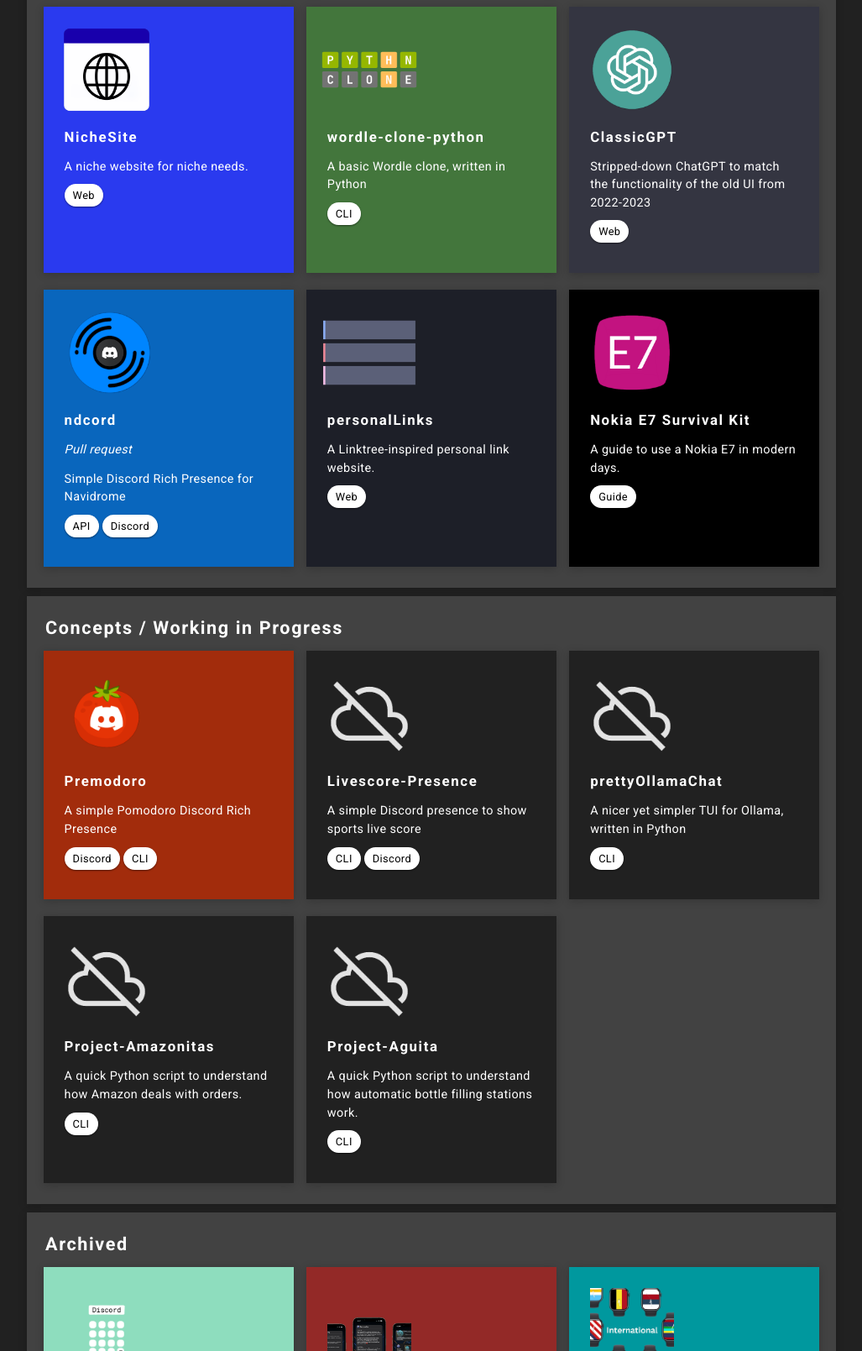
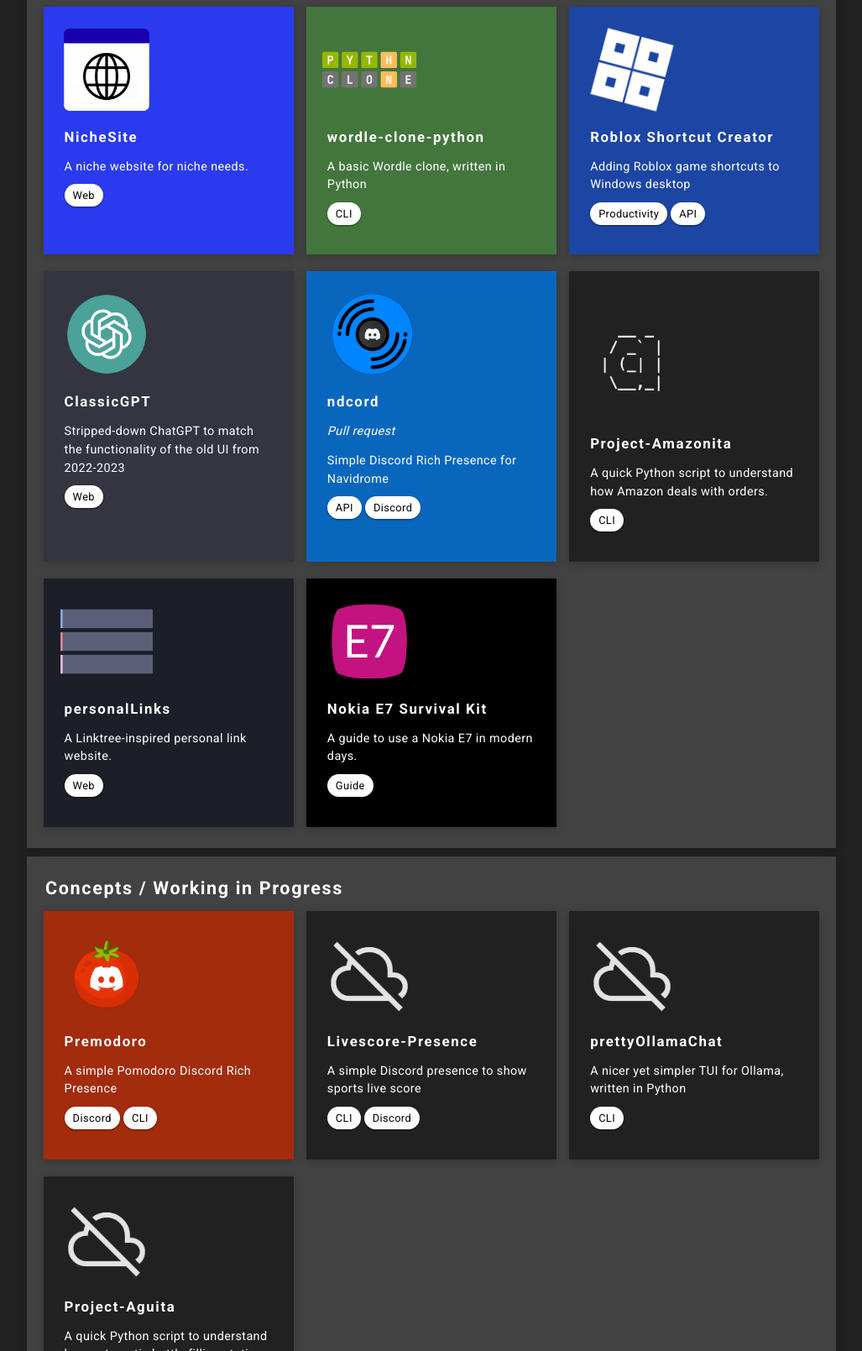
Before and after one commit to mbti0n/mbti0n.github.io, a plain HTML site: page projects.html in a window 1280 px wide. Shown: the part 389-1998 px from the top of the page at 84% size, without its empty margins (126-1153 px from the left). Drawn offline with Linux system fonts and the light colour scheme.

Commit message:
Add files via upload

```diff
--- a/projects.html
+++ b/projects.html
@@ -51,6 +51,14 @@
                         <p><span id="flair">CLI</span></p>
                     </div>
                 </section>
+                <section onclick="location.href='https://github.com/mbti0n/Roblox-Shortcut-Creator';" id="projectCard" style="background: #1c45a4">
+                    <img id="projectLogo" style="scale: 1.2" src="img/roblox-shortcut-creator.png" alt="Roblox Shortcut Creator logo">
+                    <div>
+                        <h3>Roblox Shortcut Creator</h3>
+                        <p>Adding Roblox game shortcuts to Windows desktop</p>
+                        <p><span id="flair">Productivity</span> <span id="flair">API</span></p>
+                    </div>
+                </section>
                 <section onclick="location.href='https://github.com/mbti0n/Custom-CSS-Collection/#ChatGPT/';" id="projectCard" style="background: #343541">
                     <img id="projectLogo" style="scale: 1.6" src="img/classicgpt.png" alt="ClassicGPT logo">
                     <div>
@@ -66,6 +74,14 @@
                         <p><em>Pull request</em><p>
                         <p>Simple Discord Rich Presence for Navidrome</p>
                         <p><span id="flair">API</span> <span id="flair">Discord</span></p>
+                    </div>
+                </section>
+                <section onclick="location.href='https://github.com/mbti0n/Project-Amazonita';" id="projectCard">
+                    <img id="projectLogo" src="img/amazonita.png" alt="In progress">
+                    <div>
+                        <h3>Project-Amazonita</h3>
+                        <p>A quick Python script to understand how Amazon deals with orders.</p>
+                        <p><span id="flair">CLI</span></p>
                     </div>
                 </section>
                 <section onclick="location.href='https://mbti0n.netlify.app';" id="projectCard" style="background: #1D1F28">
@@ -110,14 +126,6 @@
                     <div>
                         <h3>prettyOllamaChat</h3>
                         <p>A nicer yet simpler TUI for Ollama, written in Python</p>
-                        <p><span id="flair">CLI</span></p>
-                    </div>
-                </section>
-                <section onclick="location.href='#';" id="projectCard">
-                    <img id="projectLogo" src="img/inprogress.png" alt="In progress">
-                    <div>
-                        <h3>Project-Amazonitas</h3>
-                        <p>A quick Python script to understand how Amazon deals with orders.</p>
                         <p><span id="flair">CLI</span></p>
                     </div>
                 </section>
```
Also changed, not shown: index.html (+9 -10 lines), css/styles.css (line endings or trailing spaces), img/amazonita.png (added), img/roblox-shortcut-creator.png (added).
